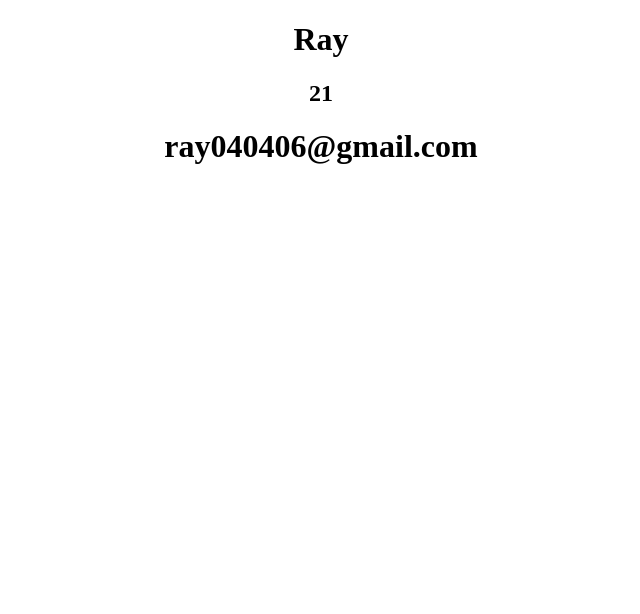
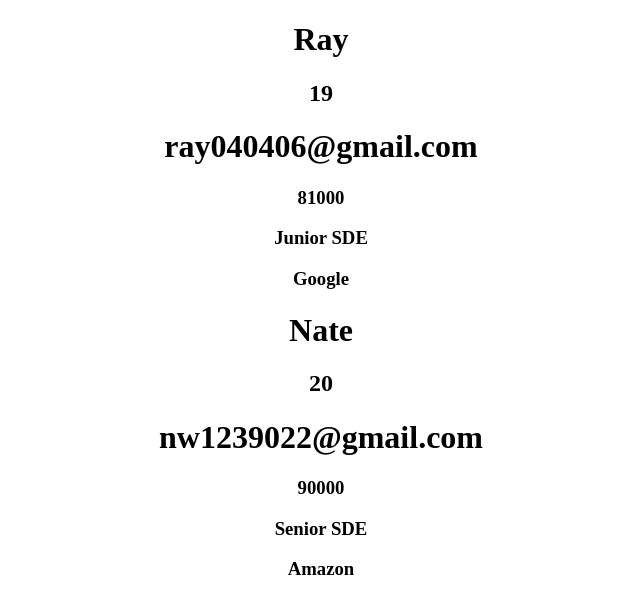
Before and after one commit to zlrkw11/React-Learning-Record, a React (Create React App) app in the folder r1-learn/: page / in a window 1280 px wide. Shown: the top 614 px of the page, without its empty margins (319-959 px from the left). Built offline with nearby package versions, Linux system fonts and the light colour scheme.

Commit message:
exercise component jsx

```diff
--- a/r1-learn/src/App.js
+++ b/r1-learn/src/App.js
@@ -19,11 +19,10 @@ function App() {
 
   return (
     <div className="App">
-      <User name="Ray" age={21} email="ray040406@gmail.com"/>
-      <User/>
-      <User/>
-      <User/>
-      <User/>
+      <User name="Ray" age={19} email="ray040406@gmail.com"/>
+      <Job salary={81000} position="Junior SDE" company="Google"/>
+      <User name="Nate" age={20} email="nw1239022@gmail.com"/>
+      <Job salary={90000} position="Senior SDE" company="Amazon"/>
     </div>
   );
 }
@@ -49,6 +48,18 @@ const User = (props) => {
   )
 }
 
+// exercise component
+const Job = (props) => {
+  return(
+    <div>
+      <h3>{props.salary}</h3>
+      <h3>{props.position}</h3>
+      <h3>{props.company}</h3>
+    </div>
+  )
+
+}
+
 
 
 export default App;
```
